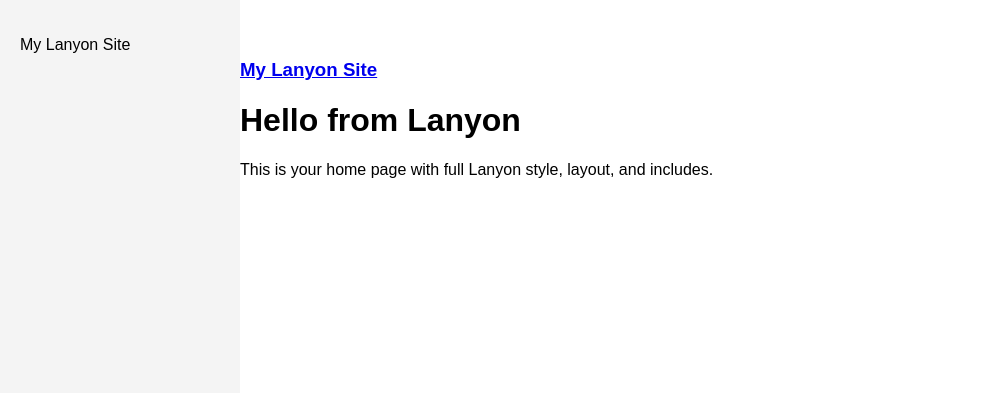
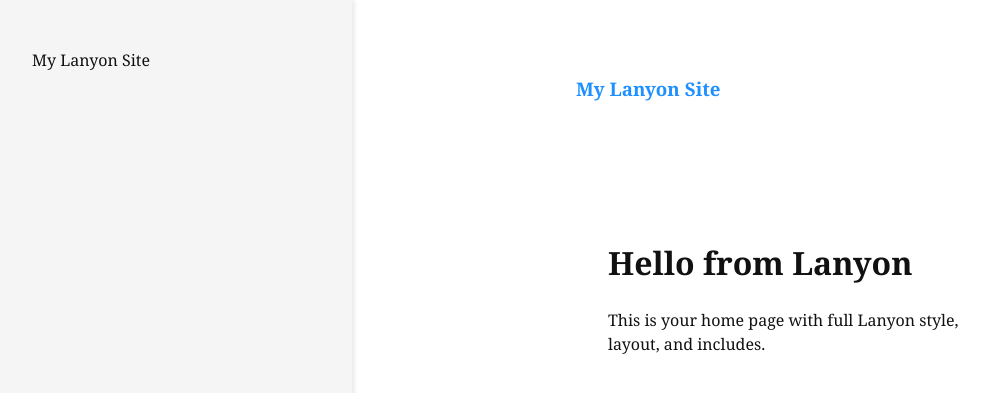
Before and after one commit to jbj-ph/thesaltbox, a Jekyll site: the page built from index.html, in a window 1280 px wide. Shown: the top 393 px of the page, without its empty margins (0-1000 px from the left). Built offline with Jekyll 4.4.1, drawn with Linux system fonts in a browser that asks for light colours.

Commit message:
stylin it out

```diff
--- a/css/lanyon.css
+++ b/css/lanyon.css
@@ -1,4 +1,22 @@
-/* Minimal Lanyon sidebar styles */
-.sidebar { position: fixed; left: 0; top: 0; width: 200px; background: #f4f4f4; height: 100vh; padding: 20px; }
-.wrap { margin-left: 220px; padding: 20px; }
-.sidebar-toggle { display: none; }
+
+/* lanyon.css - simplified for demo */
+.sidebar {
+  position: fixed;
+  top: 0;
+  left: 0;
+  width: 18rem;
+  height: 100%;
+  background-color: #f5f5f5;
+  padding: 2rem;
+  box-shadow: 2px 0 5px rgba(0,0,0,0.1);
+}
+.wrap {
+  margin-left: 20rem;
+}
+a {
+  color: #1e90ff;
+  text-decoration: none;
+}
+h1, h2, h3 {
+  font-weight: bold;
+}
--- a/css/poole.css
+++ b/css/poole.css
@@ -1 +1,15 @@
-/* Minimal Poole styles */ body { font-family: sans-serif; margin: 0; padding: 0; }
+
+/* poole.css - simplified for demo */
+body {
+  font-family: Georgia, serif;
+  color: #111;
+  line-height: 1.5;
+  background: #fff;
+  padding: 0;
+  margin: 0;
+}
+.container {
+  max-width: 28rem;
+  padding: 2rem;
+  margin: 0 auto;
+}
```
